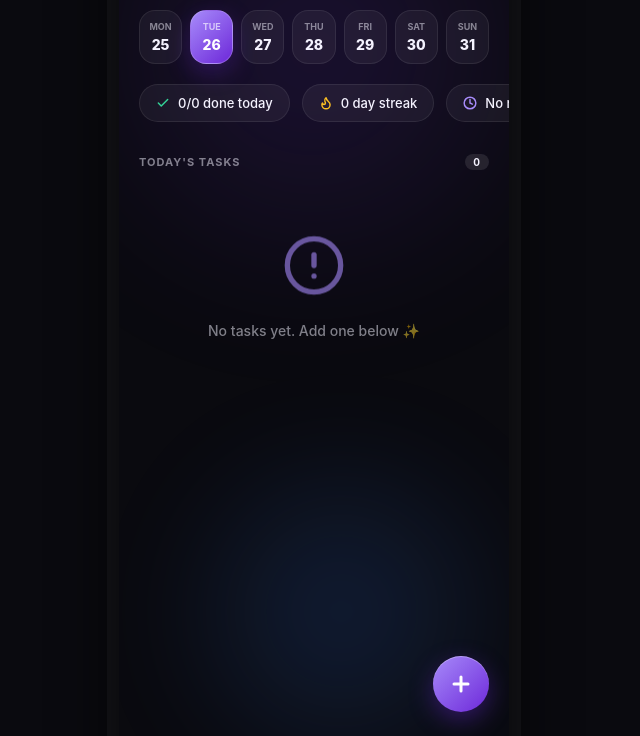
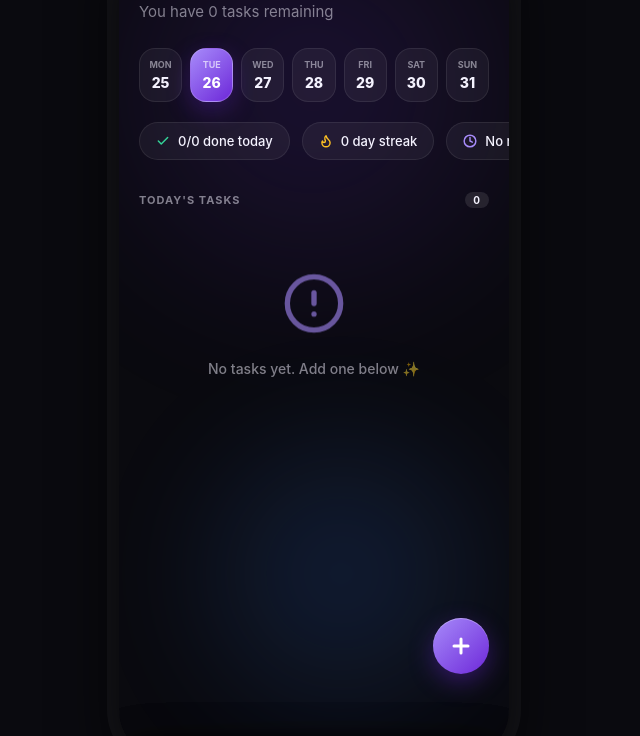
Before and after one commit to muhammedishraqm/planner, a plain HTML site: page index.html in a window 1280 px wide. Shown: the part 64-800 px from the top of the page, without its empty margins (326-966 px from the left). Drawn offline with Linux system fonts and the light colour scheme.

Commit message:
style: lock app-container mockup exactly to iPhone 13 Pro physical 19.5:9 logical aspect ratio bounds (390x844)

```diff
--- a/index.html
+++ b/index.html
@@ -73,16 +73,15 @@
       -moz-osx-font-smoothing: grayscale;
     }
 
-    /* Center container mockup on desktop, fluid on iPhone 13 Pro */
     #app-container {
       width: 390px;
-      height: 920px; /* Taller, sleek high-aspect layout */
+      height: 844px; /* Exact 19.5:9 logical aspect ratio height */
       position: relative;
       background: var(--bg-color);
       overflow: hidden;
       display: flex;
       flex-direction: column;
-      border-radius: 40px;
+      border-radius: 48px; /* High-fidelity corner bezel curvature match */
       box-shadow: 0 24px 64px rgba(0, 0, 0, 0.8), 0 0 0 12px rgba(255, 255, 255, 0.05);
       z-index: 10;
     }
```
